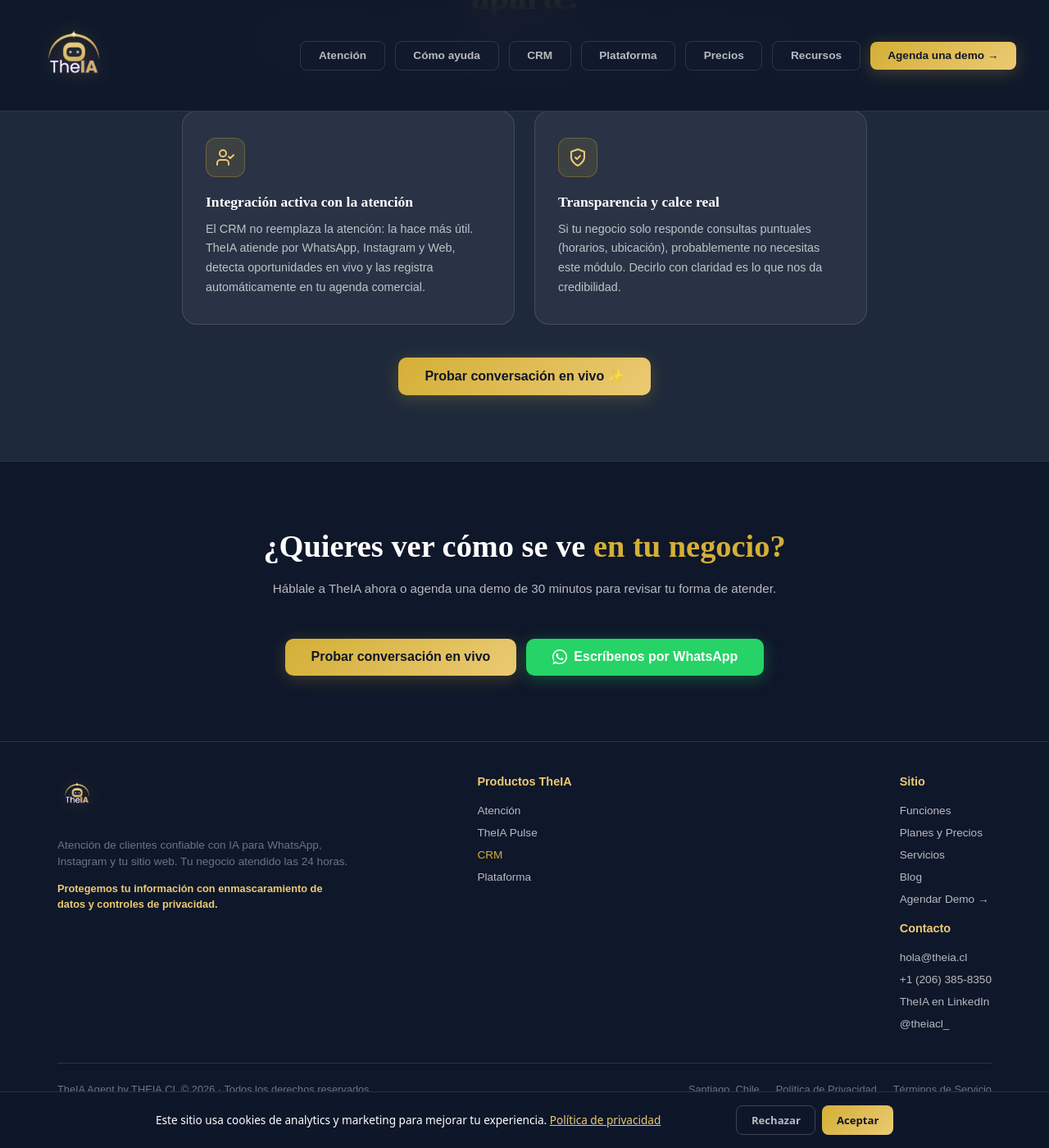
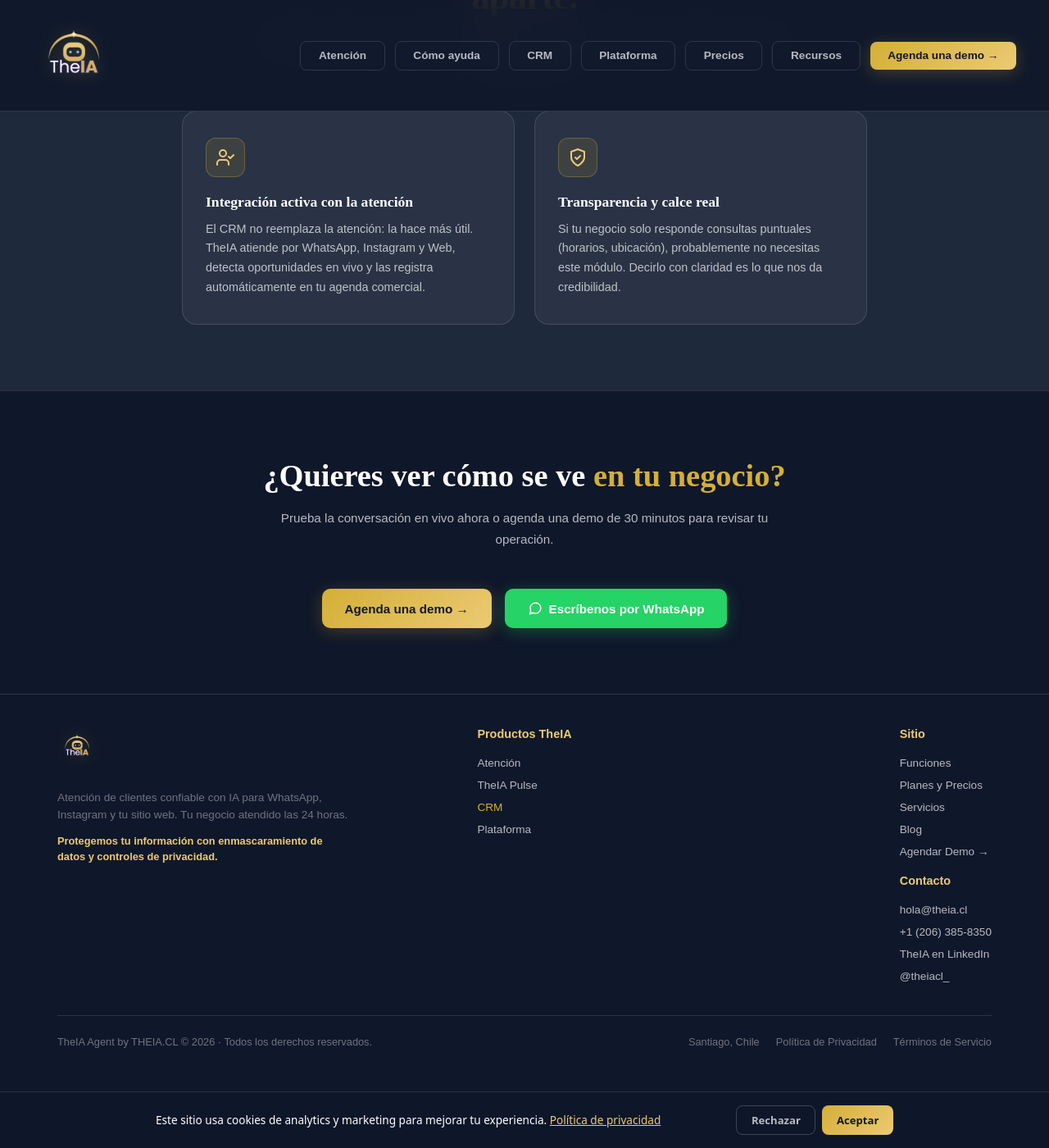
Before and after one commit to rodmera/theia-landing, a Jekyll site: the page crm.html, which Jekyll copies as it is, in a window 1280 px wide and 1400 px high, scrolled down 2968 px. Shown: the whole window at 82% size. Built offline with Jekyll 4.4.1, drawn with Linux system fonts in a browser that asks for light colours; a script that is not in the unit is left out.

Commit message:
fix(ui): remueve CTA 'Probar conversacion' duplicado en crm.html y alinea botones finales en .cta-btns

```diff
--- a/crm.html
+++ b/crm.html
@@ -511,6 +511,25 @@
       text-align: center;
     }
 
+    .cta-btns {
+      display: flex;
+      align-items: center;
+      justify-content: center;
+      gap: 1rem;
+      flex-wrap: wrap;
+      margin-top: 2rem;
+    }
+    .cta-btns .btn {
+      margin: 0 !important;
+      height: 48px;
+      padding: 0 1.75rem;
+      font-size: 0.95rem;
+      border-radius: 10px;
+      display: inline-flex;
+      align-items: center;
+      justify-content: center;
+    }
+
     @media (max-width: 768px) {
       .complemento-grid {
         grid-template-columns: 1fr;
@@ -914,25 +933,22 @@
         </div>
       </div>
 
-      <div class="complemento-cta reveal">
-        <button type="button" class="btn btn-gold btn-large" onclick="openTheiaChat('crm-complemento')">Probar conversación en vivo ✨</button>
-      </div>
     </div>
   </section>
-
-
 
   <section class="cta-final">
     <div class="container">
       <h2 class="reveal">¿Quieres ver cómo se ve <span class="gold">en tu negocio?</span></h2>
-      <p class="section-sub reveal">Háblale a TheIA ahora o agenda una demo de 30 minutos para revisar tu forma de atender.</p>
-      <div class="cta-final-cta">
-        <button type="button" class="btn btn-gold btn-large" onclick="openTheiaChat('crm')">Probar conversación en vivo</button>
+      <p class="section-sub reveal">Prueba la conversación en vivo ahora o agenda una demo de 30 minutos para revisar tu operación.</p>
+      <div class="cta-btns reveal">
+        <a href="https://calendar.app.google/ZDjEtqCXTJVxzi7bA" target="_blank" rel="noopener" class="btn btn-gold btn-large" onclick="theiaTrackCTA('demo','crm-cta')">Agenda una demo →</a>
         <a href="https://wa.me/12063858350?text=Hola%2C%20me%20interesa%20el%20m%C3%B3dulo%20CRM" target="_blank" rel="noopener" class="btn btn-whatsapp" onclick="theiaTrackCTA('whatsapp','crm-cta')">
-          <svg xmlns="http://www.w3.org/2000/svg" width="18" height="18" viewBox="0 0 24 24" fill="currentColor"><path d="M17.472 14.382c-.297-.149-1.758-.867-2.03-.967-.273-.099-.471-.148-.67.15-.197.297-.767.966-.94 1.164-.173.199-.347.223-.644.075-.297-.15-1.255-.463-2.39-1.475-.883-.788-1.48-1.761-1.653-2.059-.173-.297-.018-.458.13-.606.134-.133.298-.347.446-.52.149-.174.198-.298.298-.497.099-.198.05-.371-.025-.52-.075-.149-.669-1.612-.916-2.207-.242-.579-.487-.5-.669-.51-.173-.008-.371-.01-.57-.01-.198 0-.52.074-.792.372-.272.297-1.04 1.016-1.04 2.479 0 1.462 1.065 2.875 1.213 3.074.149.198 2.096 3.2 5.077 4.487.709.306 1.262.489 1.694.625.712.227 1.36.195 1.871.118.571-.085 1.758-.719 2.006-1.413.248-.694.248-1.289.173-1.413-.074-.124-.272-.198-.57-.347z"/><path d="M12 0C5.373 0 0 5.373 0 12c0 2.625.846 5.059 2.284 7.034L.789 23.492a.5.5 0 00.611.611l4.458-1.495A11.952 11.952 0 0012 24c6.627 0 12-5.373 12-12S18.627 0 12 0zm0 22c-2.363 0-4.55-.82-6.274-2.191l-.438-.364-3.2 1.073 1.073-3.2-.364-.438A9.955 9.955 0 012 12C2 6.486 6.486 2 12 2s10 4.486 10 10-4.486 10-10 10z"/></svg>
+          <svg xmlns="http://www.w3.org/2000/svg" width="18" height="18" viewBox="0 0 24 24" fill="none" stroke="currentColor" stroke-width="2" stroke-linecap="round" stroke-linejoin="round"><path d="M21 11.5a8.38 8.38 0 0 1-.9 3.8 8.5 8.5 0 0 1-7.6 4.7 8.38 8.38 0 0 1-3.8-.9L3 21l1.9-5.7a8.38 8.38 0 0 1-.9-3.8 8.5 8.5 0 0 1 4.7-7.6 8.38 8.38 0 0 1 3.8-.9h.5a8.48 8.48 0 0 1 8 8v.5z"></path></svg>
           Escríbenos por WhatsApp
         </a>
       </div>
+    </div>
+  </section>
     </div>
   </section>
 
```
Also changed, not shown: tests/test_site.py (+10 -0 lines).
